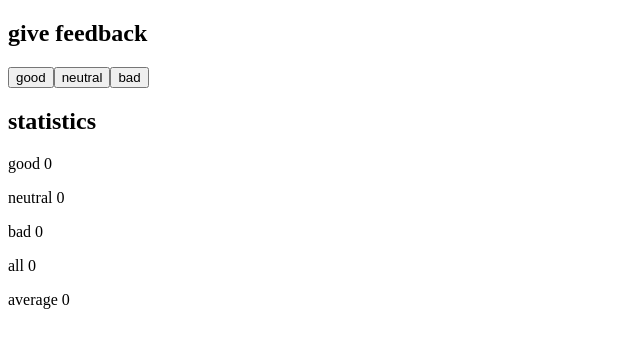
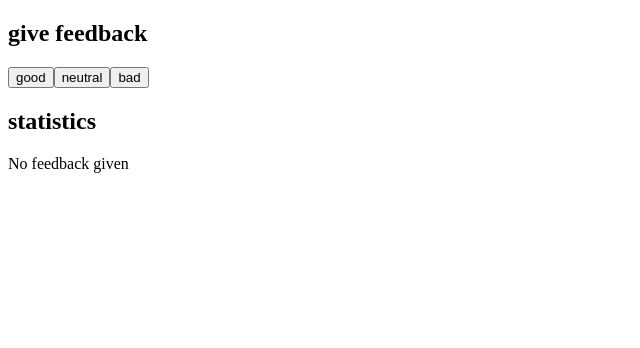
Before and after one commit to CodeCoffeeShop/Fullstack2023, a React (Vite) app in the folder osa1/unicafe/: page / in a window 1280 px wide. Shown: the top 348 px of the page, without its empty margins (0-640 px from the left). Built offline with nearby package versions, Linux system fonts and the light colour scheme.

Commit message:
unicafe step4 done!

```diff
--- a/osa1/unicafe/src/App.jsx
+++ b/osa1/unicafe/src/App.jsx
@@ -11,6 +11,7 @@ const Header = ({title}) => {
 const Statistics =({g, n, b}) => {
 
   const all = g + n + b
+  if( all != 0) {
     const average = all < 1 ? 0 : (g + (0-b)) / all
 
     return (
@@ -21,6 +22,11 @@ const Statistics =({g, n, b}) => {
         <p>all {all}</p>
         <p>average {average}</p>
       </div>
+    )
+  }
+
+  return (
+    <p>No feedback given</p>
   )
 }
 
```
Lines whose indentation alone changed are shown as unchanged.
